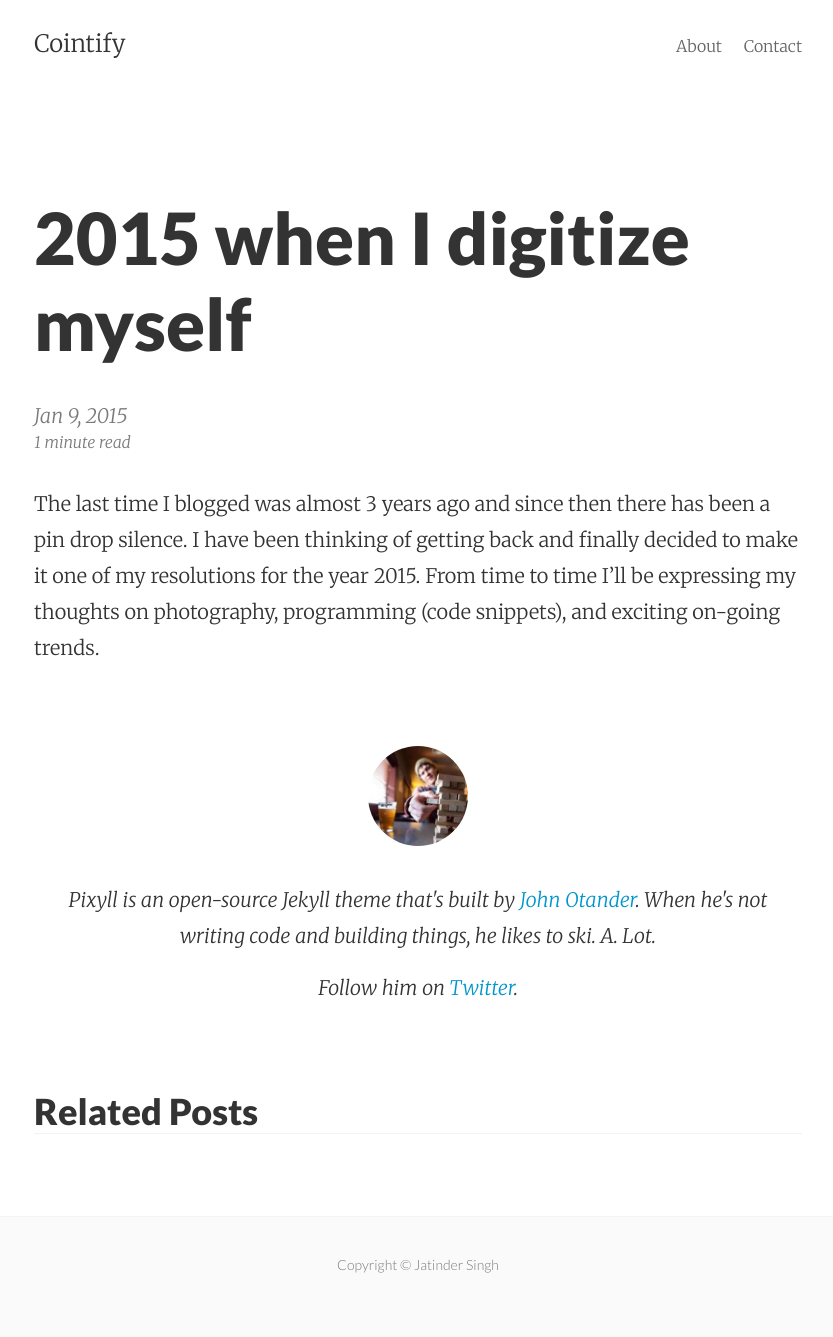
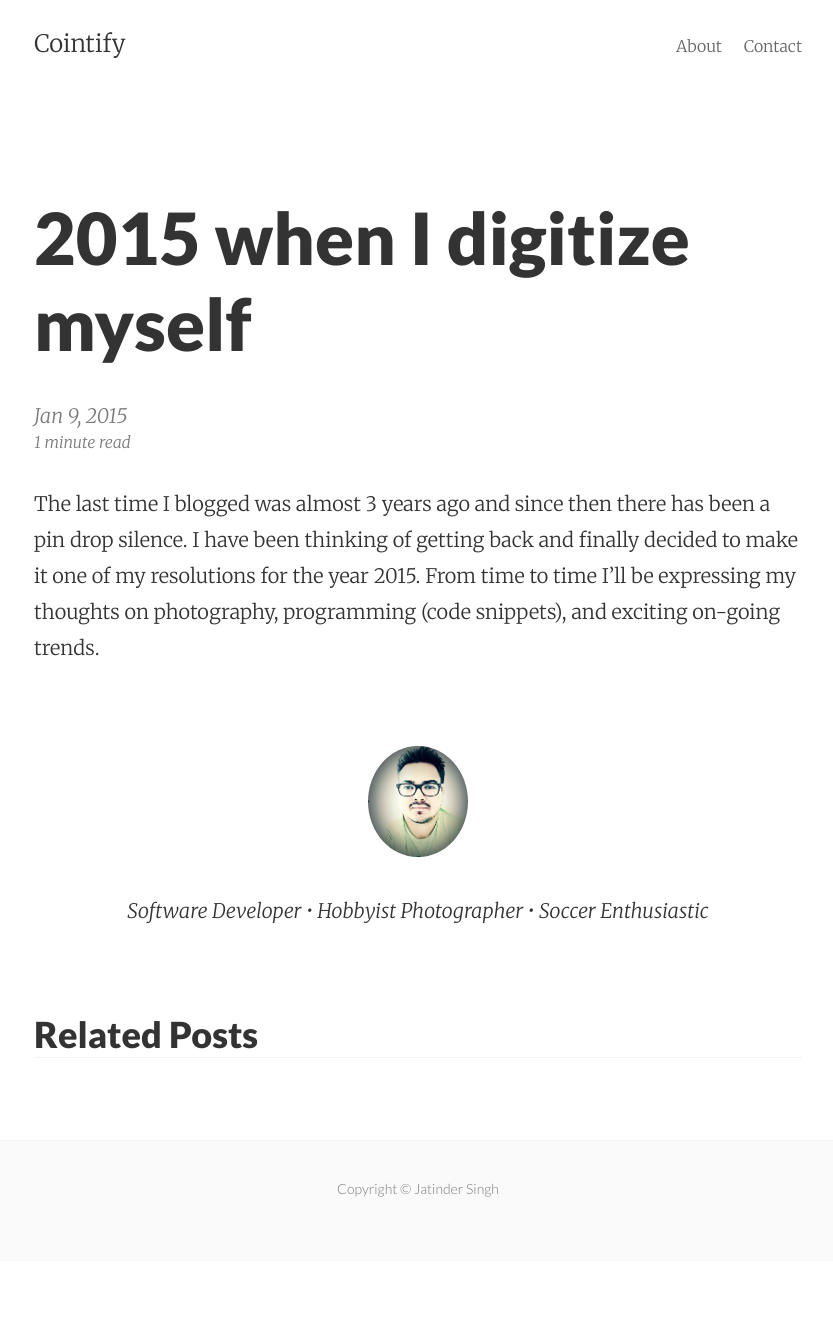
Before and after one commit to cointify/cointify.github.io, a Jekyll site: the page built from _posts/2015-01-09-return-of-blogging.md, in a window 1280 px wide. Shown: the whole page, without its empty margins (222-1055 px from the left). Built offline with Jekyll 4.4.1, drawn with Linux system fonts in a browser that asks for light colours; Markdown is read by kramdown in place of the engine named in the settings; after the commit the page ends 1261 px from its top, so only the background shows below that.

Commit message:
Added picture and footer change

```diff
--- a/_includes/post_footer.html
+++ b/_includes/post_footer.html
@@ -1,10 +1,4 @@
 <div class="py2 post-footer">
-  <img src="/images/me.jpeg" alt="John Otander" class="avatar" />
-  <p>
-    Pixyll is an open-source Jekyll theme that's built by <a href="http://johnotander.com">John Otander</a>.
-    When he's not writing code and building things, he likes to ski. A. Lot.
-  </p>
-  <p>
-    Follow him on <a href="https://twitter.com/4lpine">Twitter</a>.
-  </p>
+  <img src="/images/me.jpg" alt="Jatinder Singh" class="avatar" />
+  <p>Software Developer • Hobbyist Photographer • Soccer Enthusiastic</p>
 </div>
```
Also changed, not shown: images/me.jpeg (deleted), images/me.jpg (added).
